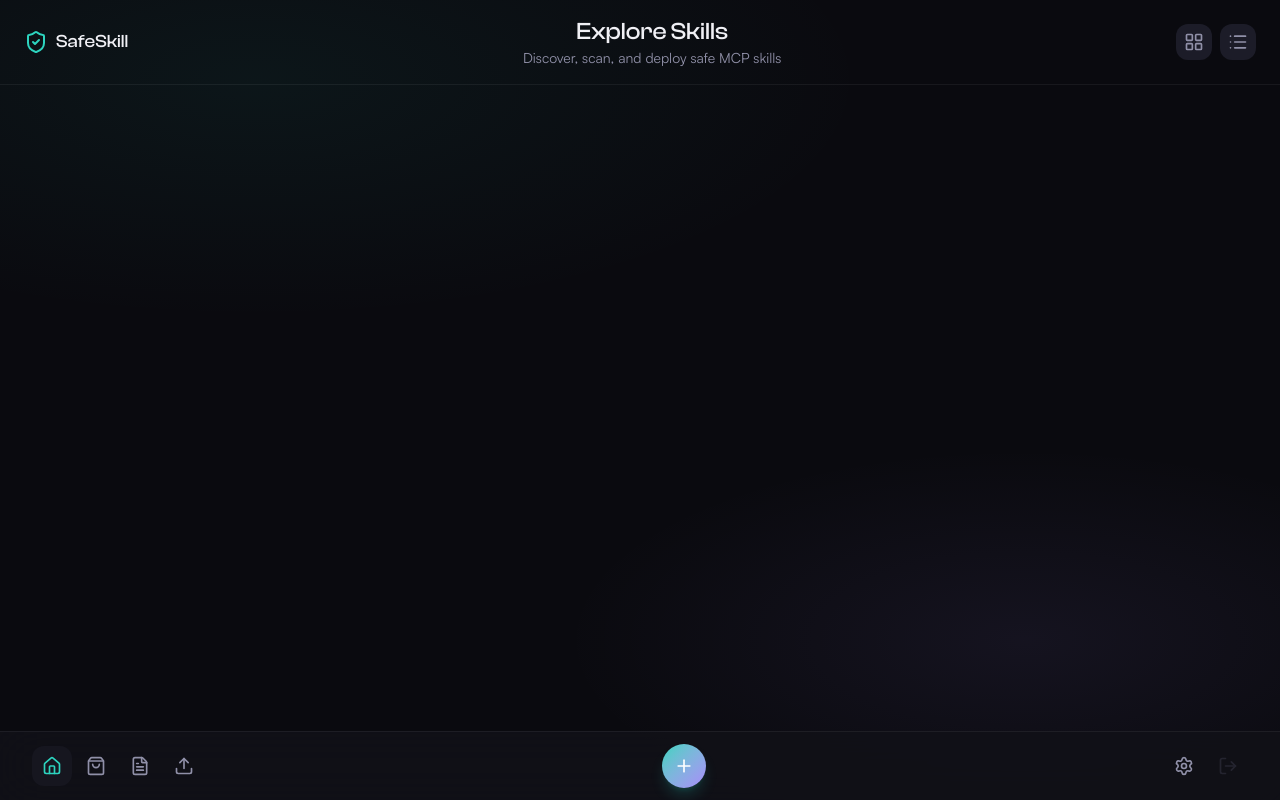
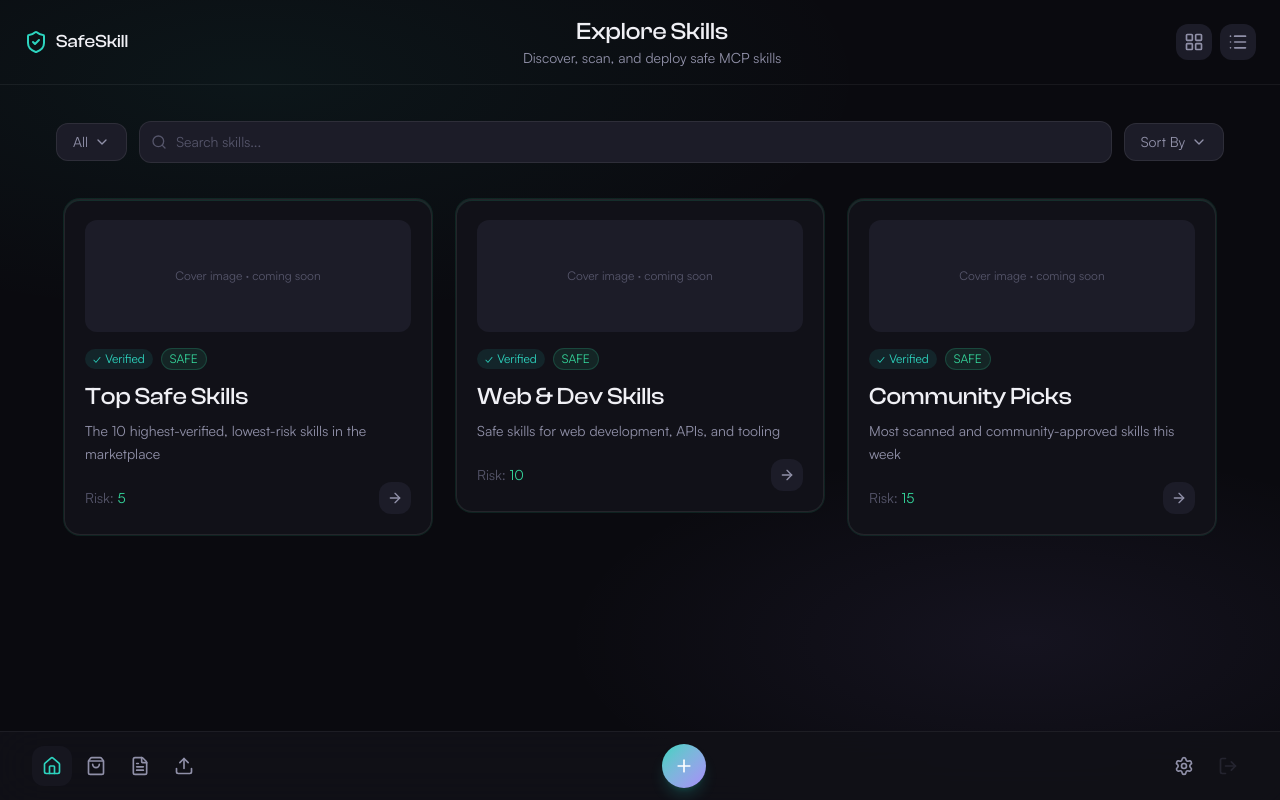
Before and after one commit to prohv/safe-skill-web, a Next.js app: page / in a window 1280 px wide. Built offline with nearby package versions, Linux system fonts and the light colour scheme.

Commit message:
SkillFolderCard and landing page

```diff
--- a/app/(main)/page.tsx
+++ b/app/(main)/page.tsx
@@ -1,3 +1,45 @@
+import { FilterBar } from "@/components/FilterBar";
+import { SkillFolderCard } from "@/components/SkillFolderCard";
+
 export default function HomePage() {
-  return <div />;
+  return (
+    <>
+      <FilterBar />
+
+      <div className="mx-auto w-full max-w-screen-xl px-4 sm:px-6 lg:px-8 py-6">
+        <div className="grid grid-cols-12 gap-4 lg:gap-6">
+          <div className="col-span-12 md:col-span-6 lg:col-span-4">
+            <SkillFolderCard
+              title="Top Safe Skills"
+              description="The 10 highest-verified, lowest-risk skills in the marketplace"
+              risk="SAFE"
+              riskScore={5}
+              verified
+              href="/marketplace?sort=risk-asc"
+            />
+          </div>
+          <div className="col-span-12 md:col-span-6 lg:col-span-4">
+            <SkillFolderCard
+              title="Web & Dev Skills"
+              description="Safe skills for web development, APIs, and tooling"
+              risk="SAFE"
+              riskScore={10}
+              verified
+              href="/marketplace?tag=dev"
+            />
+          </div>
+          <div className="col-span-12 md:col-span-6 lg:col-span-4">
+            <SkillFolderCard
+              title="Community Picks"
+              description="Most scanned and community-approved skills this week"
+              risk="SAFE"
+              riskScore={15}
+              verified
+              href="/marketplace?sort=popular"
+            />
+          </div>
+        </div>
+      </div>
+    </>
+  );
 }
--- /dev/null
+++ b/components/SkillFolderCard.tsx
@@ -0,0 +1,89 @@
+import Link from "next/link";
+import { ArrowRight } from "lucide-react";
+
+type RiskStatus = "SAFE" | "WARN" | "BLOCKED";
+
+const riskTextClass: Record<RiskStatus, string> = {
+  SAFE: "text-risk-safe",
+  WARN: "text-risk-warn",
+  BLOCKED: "text-risk-blocked",
+};
+
+const riskAuraClass: Record<RiskStatus, string> = {
+  SAFE: "folder-safe",
+  WARN: "folder-warn",
+  BLOCKED: "folder-blocked",
+};
+
+const riskBadgeClass: Record<RiskStatus, string> = {
+  SAFE: "bg-risk-safe/10 text-risk-safe border border-risk-safe/20",
+  WARN: "bg-risk-warn/10 text-risk-warn border border-risk-warn/20",
+  BLOCKED: "bg-risk-blocked/10 text-risk-blocked border border-risk-blocked/20",
+};
+
+export function SkillFolderCard({
+  title,
+  description,
+  risk,
+  riskScore,
+  verified,
+  href,
+}: {
+  title: string;
+  description: string;
+  risk: RiskStatus;
+  riskScore: number;
+  verified?: boolean;
+  href: string;
+}) {
+  return (
+    <div
+      className={`
+        skill-card skill-card-hover relative rounded-2xl bg-surface
+        border border-white/[0.08] p-5
+        transition-all duration-300
+        hover:border-white/[0.16] hover:translate-y-[-2px]
+        ${riskAuraClass[risk]}
+      `}
+    >
+      <div className="h-28 rounded-xl bg-overlay mb-4 overflow-hidden">
+        <div className="w-full h-full flex items-center justify-center text-text-muted text-xs font-satoshi">
+          Cover image · coming soon
+        </div>
+      </div>
+
+      <div className="flex items-center gap-2 mb-3">
+        {verified && (
+          <span className="px-2 py-0.5 rounded-full bg-brand-teal/10 text-brand-teal text-xs font-satoshi">
+            ✓ Verified
+          </span>
+        )}
+        <span
+          className={`px-2 py-0.5 rounded-full text-xs font-satoshi ${riskBadgeClass[risk]}`}
+        >
+          {risk}
+        </span>
+      </div>
+
+      <h2 className="font-clash text-2xl text-text-primary leading-tight mb-2">
+        {title}
+      </h2>
+
+      <p className="font-satoshi text-sm text-text-secondary leading-relaxed mb-4">
+        {description}
+      </p>
+
+      <div className="flex items-center justify-between">
+        <span className="font-satoshi text-sm text-text-muted">
+          Risk: <span className={riskTextClass[risk]}>{riskScore}</span>
+        </span>
+        <Link
+          href={href}
+          className="p-2 rounded-xl bg-overlay hover:bg-elevated transition-colors"
+        >
+          <ArrowRight className="w-4 h-4 text-text-secondary" />
+        </Link>
+      </div>
+    </div>
+  );
+}
```
